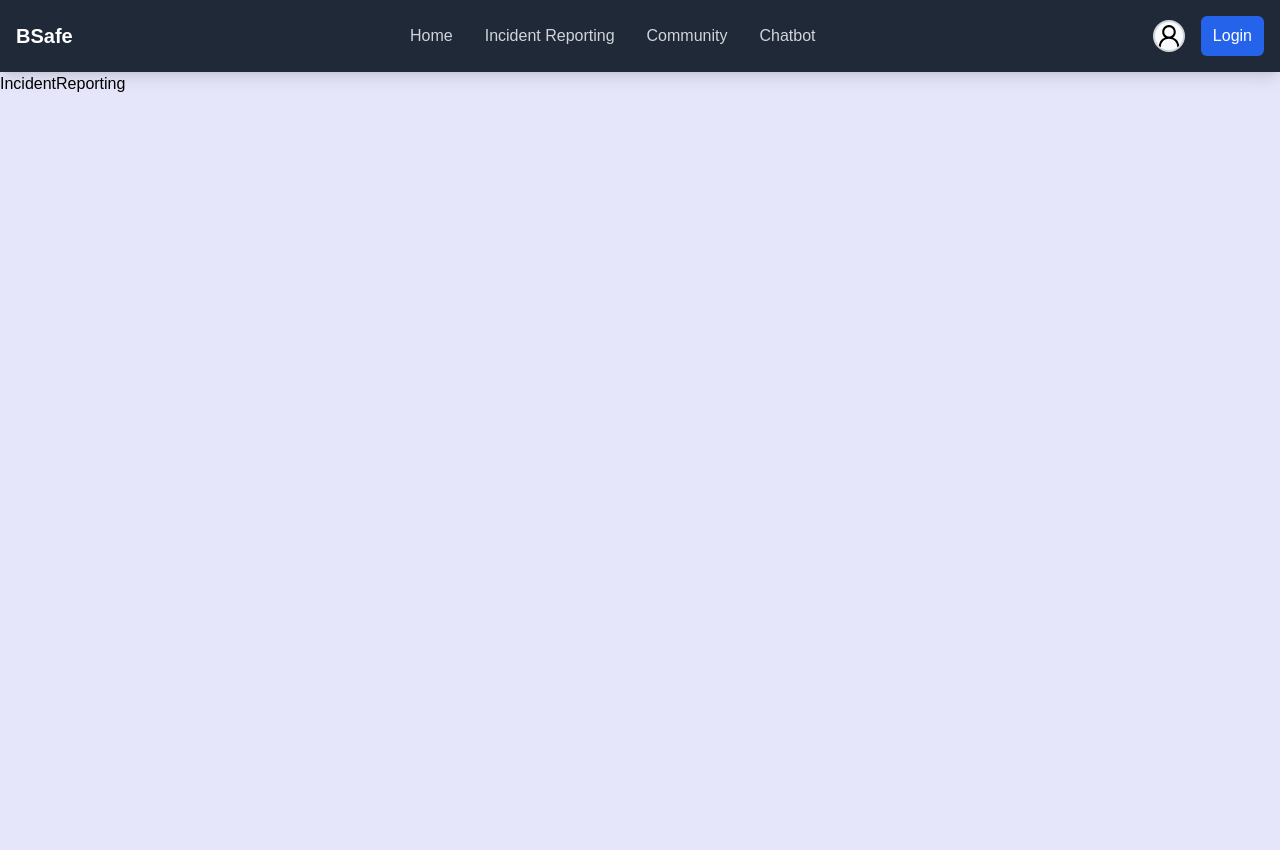
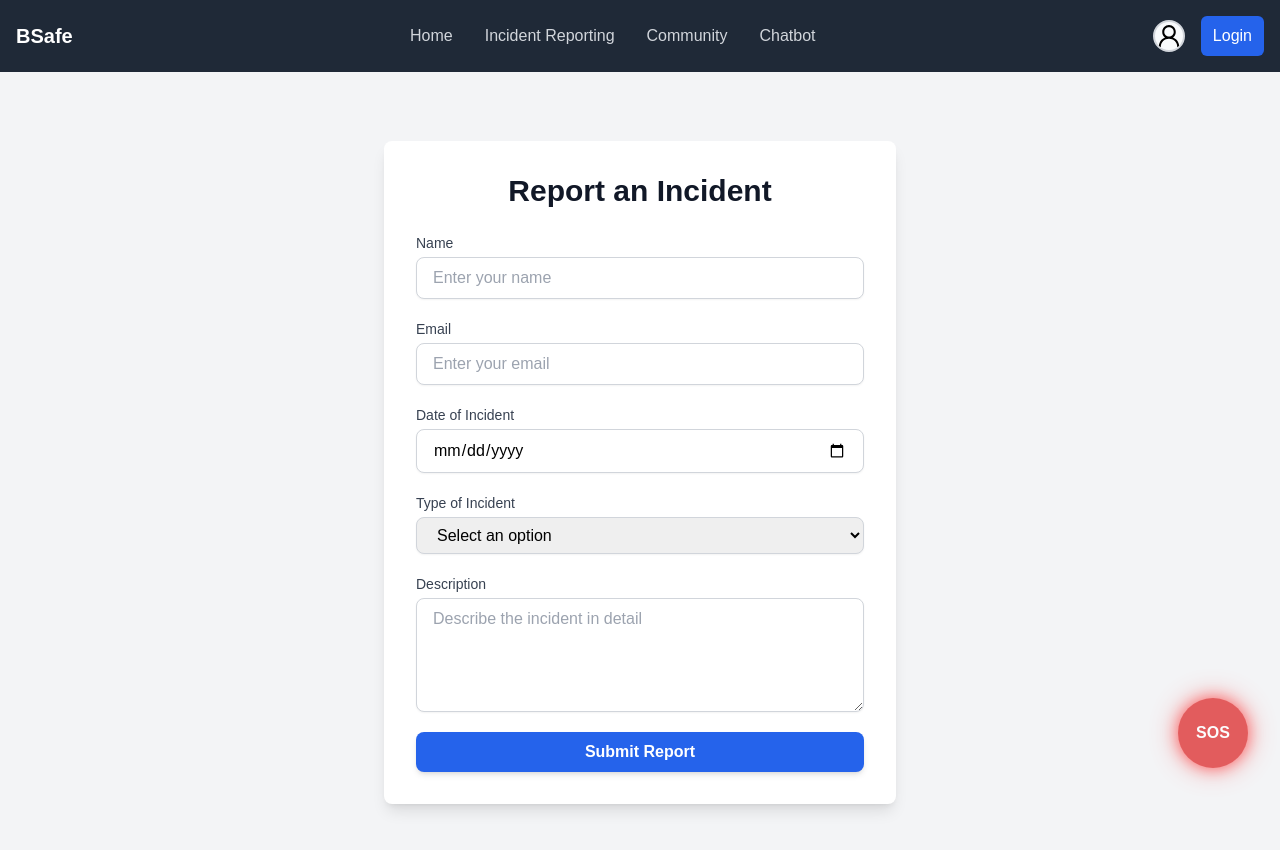
Before and after one commit to swaranjali01/women-safety, a React (Vite) app: page /incident-reporting in a window 1280 px wide. Shown: the top 850 px of the page. Before the commit the page ends 800 px from the top, so only its background shows below. Built offline with nearby package versions, Linux system fonts and the light colour scheme.

Commit message:
SOS btn and incident reposrting section updated

```diff
--- a/src/App.jsx
+++ b/src/App.jsx
@@ -11,11 +11,13 @@
 import Events from './pages/Events';
 import Stories from './pages/Stories';
 import Signup from './pages/Signup';
+import Sosbtn from './components/Sosbtn';
 
 function App() {
   return (
     <>
       <Navbar />
+      <Sosbtn />
       <Routes>
       <Route path="/" element={<Home />} />
         <Route path="/incident-reporting" element={<IncidentReporting />} />
--- /dev/null
+++ b/src/components/Landingpage.jsx
@@ -0,0 +1,11 @@
+import React from 'react'
+
+const Landingpage = () => {
+  return (
+    <div>
+
+    </div>
+  )
+}
+
+export default Landingpage
--- /dev/null
+++ b/src/components/Sosbtn.jsx
@@ -0,0 +1,25 @@
+import React from 'react';
+
+const Sosbtn = () => {
+  return (
+    <>
+      <div
+        className="fixed bottom-8 right-8 bg-red-600 text-white font-bold p-5 rounded-full shadow-lg hover:bg-red-700 transition duration-300 z-50 animate-pulse"
+        style={{
+          boxShadow: "0 0 15px rgba(255, 0, 0, 0.7), 0 0 30px rgba(255, 0, 0, 0.5)",
+          width: "70px",
+          height: "70px",
+          display: "flex",
+          justifyContent: "center",
+          alignItems: "center",
+        }}
+      >
+        <button className="focus:outline-none">
+          SOS
+        </button>
+      </div>
+    </>
+  );
+};
+
+export default Sosbtn;
--- a/src/pages/IncidentReporting.jsx
+++ b/src/pages/IncidentReporting.jsx
@@ -1,9 +1,76 @@
-import React from 'react';
+import React from "react";
 
-function IncidentReporting() {
+const IncidentReporting = () => {
   return (
-    <div>IncidentReporting</div>
-  )
-}
+    <div className="min-h-screen bg-gray-100 flex items-center justify-center py-12 px-4 sm:px-6 lg:px-8">
+      <div className="max-w-lg w-full bg-white shadow-lg rounded-lg p-8">
+        <h2 className="text-3xl font-bold text-center text-gray-900 mb-6">
+          Report an Incident
+        </h2>
+        <form>
+          <div className="mb-5">
+            <label className="block text-sm font-medium text-gray-700">
+              Name
+            </label>
+            <input
+              type="text"
+              className="mt-1 block w-full px-4 py-2 border border-gray-300 rounded-lg shadow-sm focus:outline-none "
+              placeholder="Enter your name"
+            />
+          </div>
+          <div className="mb-5">
+            <label className="block text-sm font-medium text-gray-700">
+              Email
+            </label>
+            <input
+              type="email"
+              className="mt-1 block w-full px-4 py-2 border border-gray-300 rounded-lg shadow-sm focus:outline-none "
+              placeholder="Enter your email"
+            />
+          </div>
+          <div className="mb-5">
+            <label className="block text-sm font-medium text-gray-700">
+              Date of Incident
+            </label>
+            <input
+              type="date"
+              className="mt-1 block w-full px-4 py-2 border border-gray-300 rounded-lg shadow-sm focus:outline-none "
+            />
+          </div>
+          <div className="mb-5">
+            <label className="block text-sm font-medium text-gray-700">
+              Type of Incident
+            </label>
+            <select
+              className="mt-1 block w-full px-4 py-2 border border-gray-300 rounded-lg shadow-sm focus:outline-none "
+            >
+              <option value="">Select an option</option>
+              <option value="Harassment">Harassment</option>
+              <option value="Abuse">Abuse</option>
+              <option value="Stalking">Stalking</option>
+              <option value="Other">Other</option>
+            </select>
+          </div>
+          <div className="mb-5">
+            <label className="block text-sm font-medium text-gray-700">
+              Description
+            </label>
+            <textarea
+              className="mt-1 block w-full px-4 py-2 border border-gray-300 rounded-lg shadow-sm focus:outline-none "
+              rows="4"
+              placeholder="Describe the incident in detail"
+            />
+          </div>
+          <button
+            type="submit"
+            className="w-full bg-blue-600 text-white font-bold py-2 px-4 rounded-lg shadow-md hover:bg-blue-700 transition duration-200"
+          >
+            Submit Report
+          </button>
+        </form>
+      </div>
+    </div>
+  );
+};
 
 export default IncidentReporting;
```
